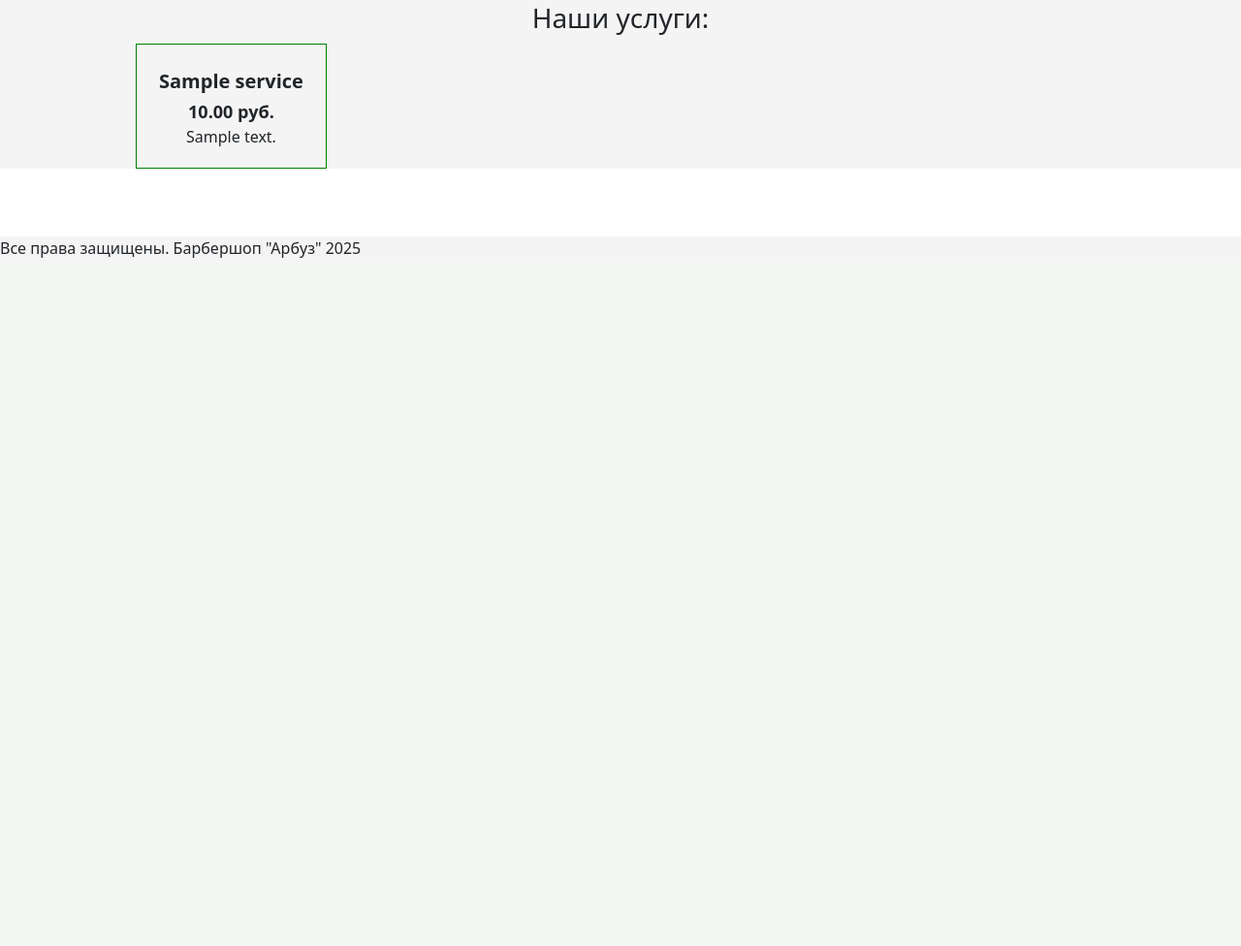
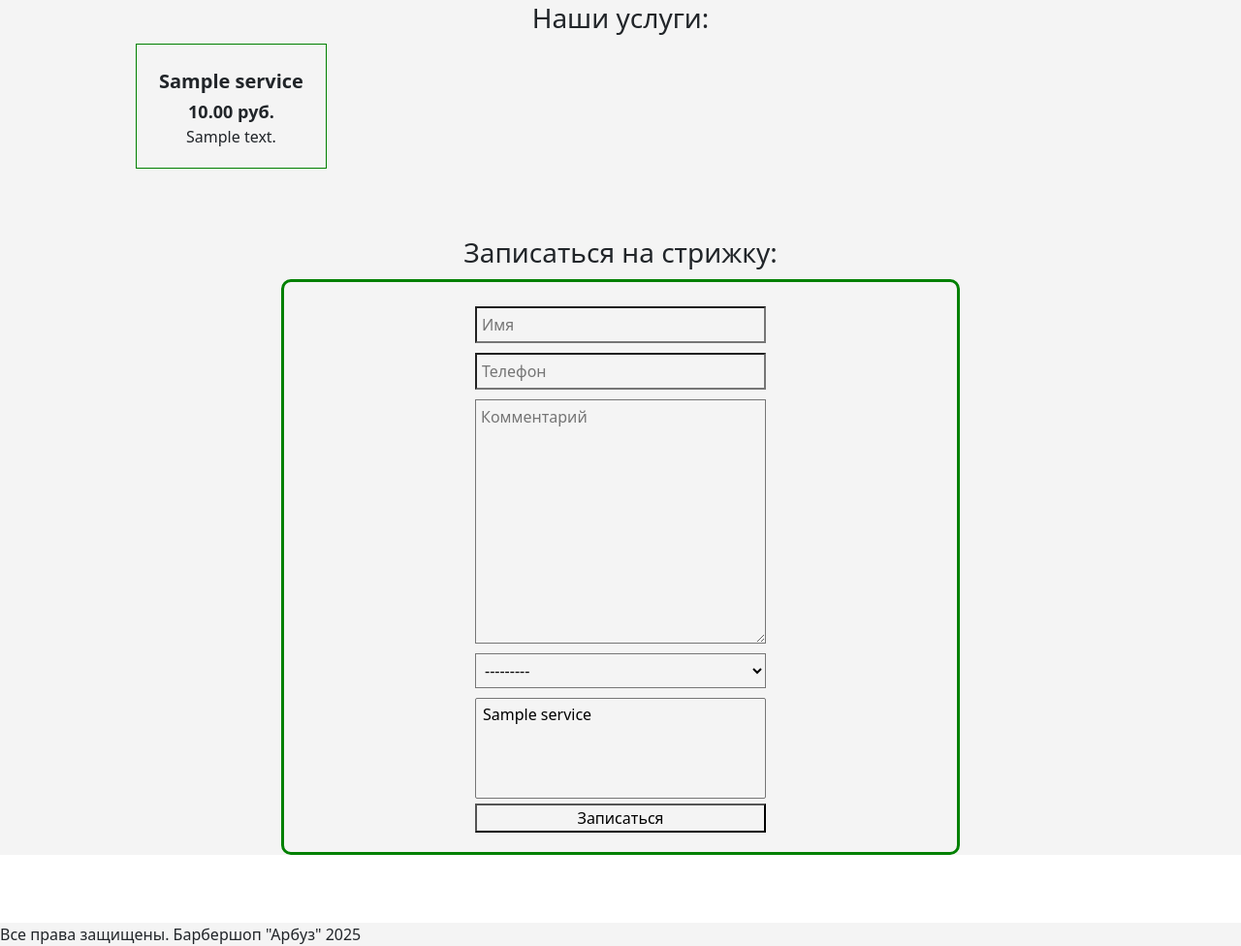
Before and after one commit to korekiwi/barber_lesson, a Django app: page / in a window 1280 px wide. Shown: the part 707-1683 px from the top of the page at 97% size. Before the commit the page ends 973 px from the top, so only its background shows below. Run offline with Django 5.2, Linux system fonts and the light colour scheme; tables that the repository leaves empty hold one stand-in row (values such as "Sample post"); grey boxes marked "Sample" are stand-in pictures.

Commit message:
оформление формы

```diff
--- /dev/null
+++ b/core/forms.py
@@ -0,0 +1,22 @@
+from django import forms
+
+from core.models import Visit
+
+class VisitForm(forms.ModelForm):
+    class Meta:
+        model = Visit
+        fields = ["name", "phone", "comment", "master", "services"]
+
+        widgets = {
+            "name": forms.TextInput(
+                attrs={"class": "form_control", "placeholder": "Имя"}
+            ),
+            "phone": forms.TextInput(
+                attrs={"class": "form_control", "placeholder": "Телефон"}
+            ),
+            "comment": forms.Textarea(
+                attrs={"class": "form_control", "placeholder": "Комментарий"}
+            ),
+            "master": forms.Select(attrs={"class": "form_control", "placeholder": "Мастер"}),
+            "services": forms.SelectMultiple(attrs={"class": "form_control"}),
+        }
--- a/core/templates/main.html
+++ b/core/templates/main.html
@@ -35,4 +35,17 @@
     </div>
 </section>
 
+<section class="service_form">
+    <h3>Записаться на стрижку:</h3>
+    <form action="" method="POST">
+        {% csrf_token %}
+        {% for field in form %}
+            {{field}}
+        {% endfor %}
+        <button type="submit">
+            Записаться
+        </button>
+    </form>
+</section>
+
 {% endblock content %}
--- a/core/views.py
+++ b/core/views.py
@@ -1,7 +1,8 @@
 from django.shortcuts import render
 from django.views.generic import View, TemplateView
 
-from core.models import Master, Service
+from core.models import Master, Service, Visit
+from core.forms import VisitForm
 
 MENU = [
     {'title': 'Главная', 'url': '/', 'active': True},
@@ -12,14 +13,16 @@ MENU = [
 
 class MainPageView(TemplateView):
     template_name = "main.html"
+    success_url = 'thanks'
+    model = Visit
 
     def get_context_data(self, **kwargs):
         context = super().get_context_data(**kwargs)
         context['menu'] = MENU
         context['masters'] = Master.objects.all()
         context['services'] = Service.objects.all()
+        context['form'] = VisitForm
         return context
-
 
 
 
--- a/static/css/main.css
+++ b/static/css/main.css
@@ -9,6 +9,11 @@
 }
 
 .services {
+    margin: 70px 0px;
+    text-align: center;
+}
+
+.service_form {
     margin: 70px 0px;
     text-align: center;
 }
@@ -77,3 +82,24 @@
     font-weight: bold;
     font-size: 18px;
 }
+
+.form_control {
+    width: 300px;
+    padding: 5px;
+    margin: 5px;
+}
+
+form {
+    padding: 20px;
+    border: 3px solid green;
+    border-radius: 10px;
+    margin: 10px auto;
+    width: 700px;
+    display: flex;
+    align-items: center;
+    flex-direction: column;
+}
+
+form button {
+    width: 300px;
+}
```
